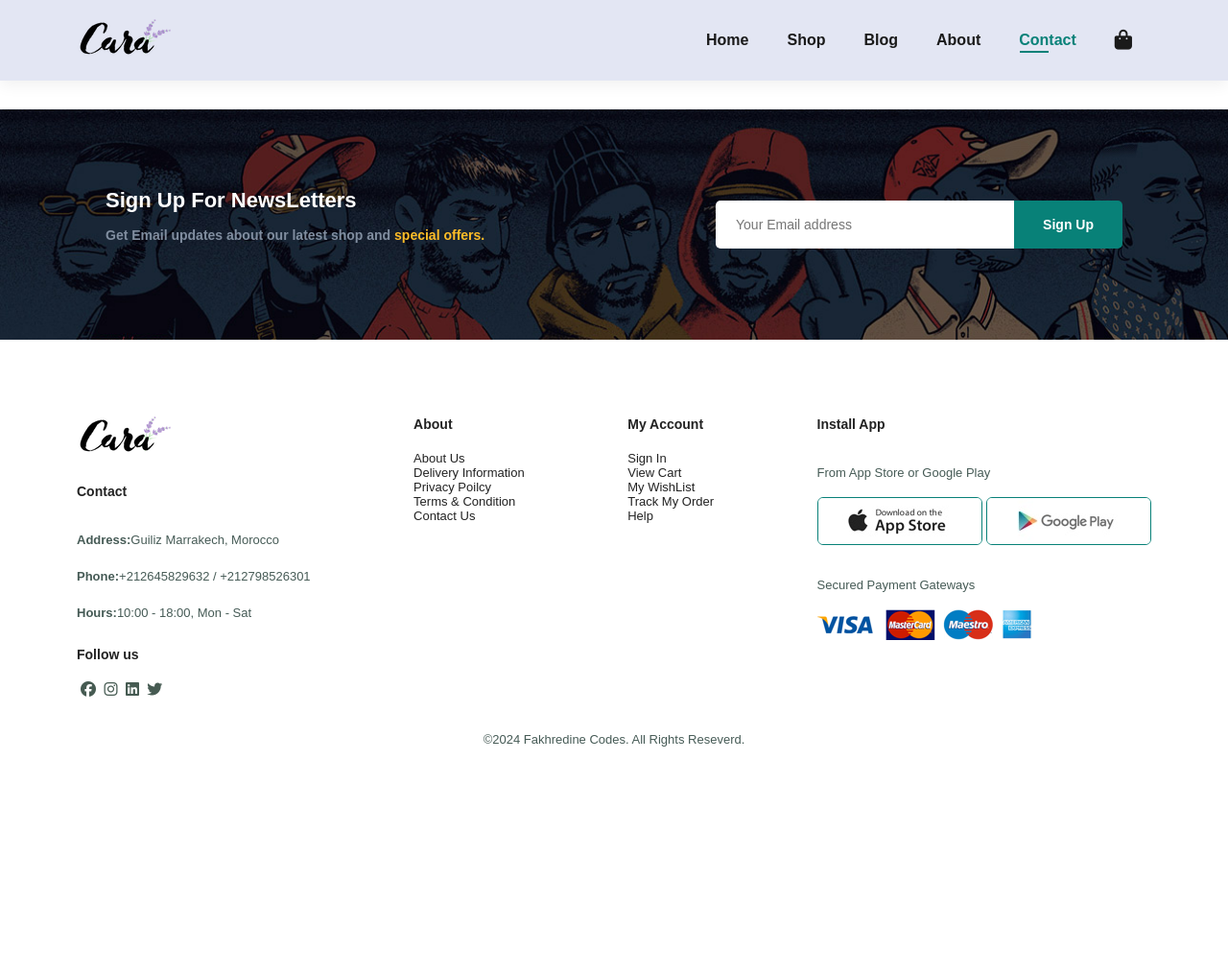
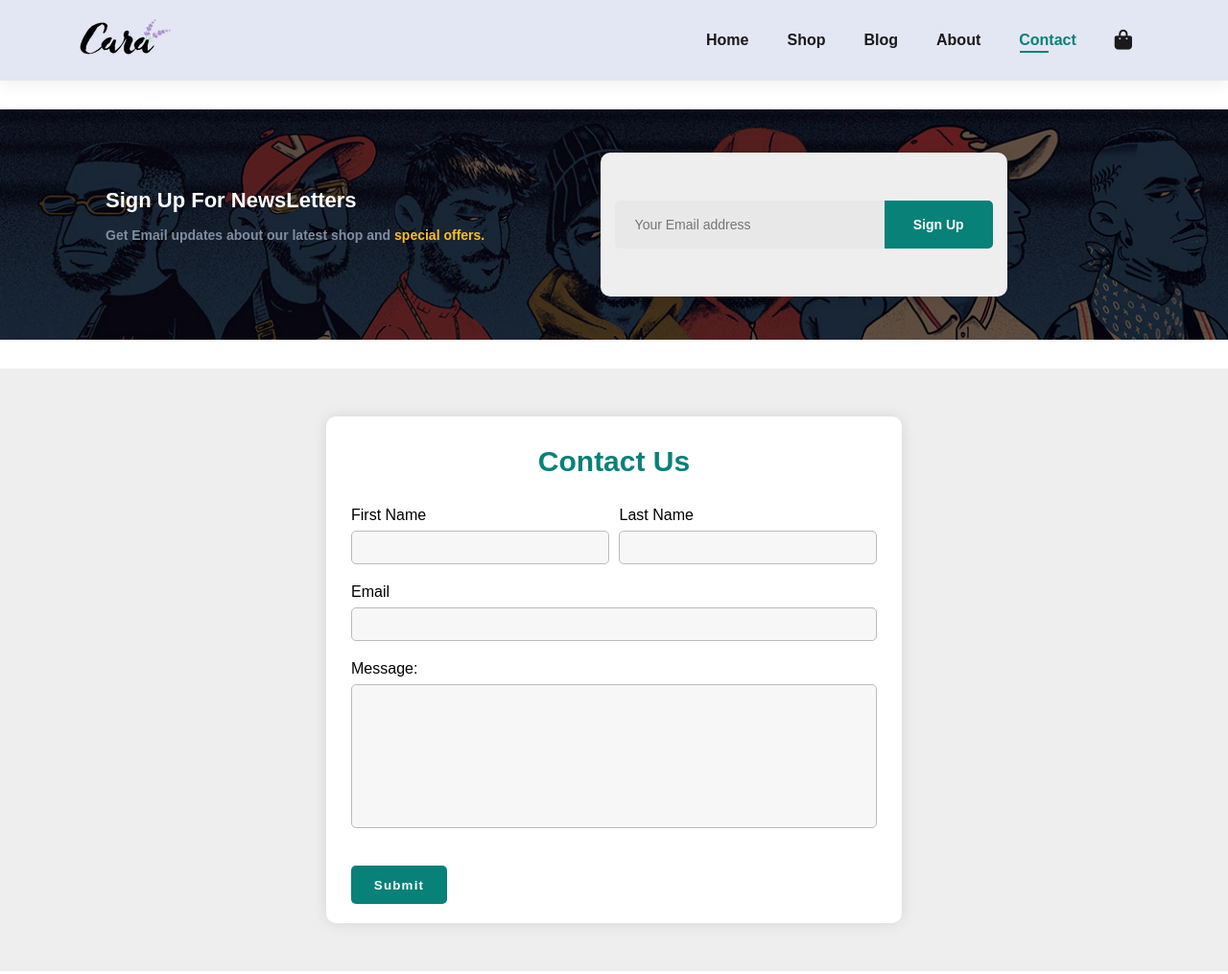
Before and after one commit to anass17/Amelioration-d-un-site-web-ecommerce, a plain HTML site: page pages/contact.html in a window 1280 px wide. Shown: the top 1015 px of the page at 96% size. Before the commit the page ends 866 px from the top, so only its background shows below. Drawn offline with Linux system fonts and the light colour scheme.

Commit message:
Contact form was added

```diff
--- a/pages/contact.html
+++ b/pages/contact.html
@@ -41,6 +41,104 @@
                 <button class="normal" type="submit">Sign Up</button>
             </form>
         </section>
+
+        <!-- Contact Form -->
+
+        <style>
+            .form {
+                background-color: #EEE;
+                padding: 50px 15px;
+            }
+            form {
+                background-color: #FFF;
+                max-width: 600px;
+                border-radius: 10px;
+                padding: 20px 26px;
+                margin: auto;
+                box-shadow: 0px 0px 15px rgba(0, 0, 0, .1);
+            }
+            form h2 {
+                font-size: 30px;
+                text-align: center;
+                margin-bottom: 20px;
+                color: var(--primary-color);
+            }
+            form .input-group {
+                display: flex;
+                justify-content: space-between;
+            }
+            form .input-group > div {
+                width: 49%;
+            }
+            form label {
+                display: block;
+                margin-bottom: 7px;
+            }
+            form input[type="text"],
+            form textarea {
+                width: 100%;
+                height: 35px;
+                border-radius: 5px;
+                border: 1px solid #BBB;
+                padding: 0 10px;
+                outline: none;
+                background-color: #bebebe21;
+            }
+
+            form input[type="text"]:focus,
+            form textarea:focus {
+                border-color: var(--primary-color);
+            }
+
+            form .input-container {
+                margin-bottom: 20px;
+            }
+
+            form textarea {
+                height: 150px;
+                resize: none;
+                padding-top: 7px;
+                padding-bottom: 7px;
+            }
+
+            form input[type="submit"] {
+                background-color: var(--primary-color);
+                border: none;
+                color: #FFF;
+                cursor: pointer;
+                border-radius: 5px;
+                letter-spacing: 1.2px;
+                font-weight: bold;
+                margin-top: 15px;
+                height: 40px;
+                width: 100px;
+            }
+        </style>
+
+        <div class="form">
+            <form action="">
+                <h2>Contact Us</h2>
+                <div class="input-group">
+                    <div class="input-container">
+                        <label for="fname">First Name</label>
+                        <input type="text" id="fname">
+                    </div>
+                    <div class="input-container">
+                        <label for="lname">Last Name</label>
+                        <input type="text" id="lname">
+                    </div>
+                </div>
+                <div class="input-container">
+                    <label for="email">Email</label>
+                    <input type="text" id="email">
+                </div>
+                <div class="input-container">
+                    <label for="message">Message:</label>
+                    <textarea id="message"></textarea>
+                </div>
+                <input type="submit" value="Submit">
+            </form>
+        </div>
 
         <!--Footer Section-->
 
```
